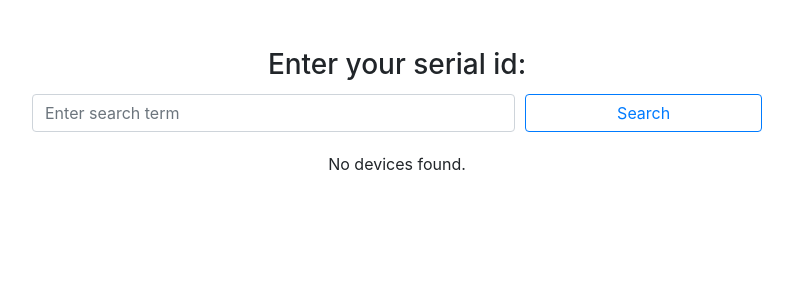
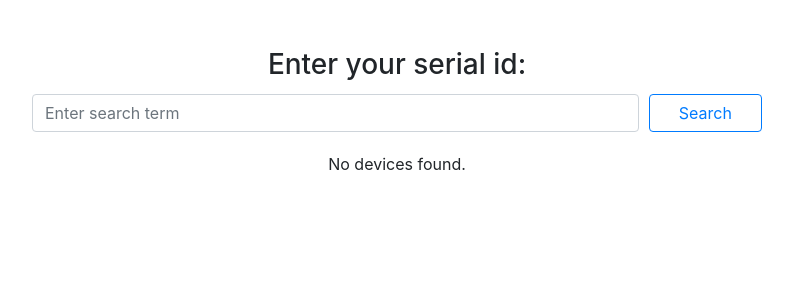
Before and after one commit to SamirAlizada/Multifactioring-Tracking, a Django app: page / in a window 1280 px wide. Shown: the part 56-356 px from the top of the page, without its empty margins (243-1036 px from the left). Run offline with Django 4.2, Linux system fonts and the light colour scheme; some libraries are stand-ins or nearby versions.

Commit message:
modified

```diff
--- a/templates/repairs/searched_device.html
+++ b/templates/repairs/searched_device.html
@@ -28,19 +28,18 @@
     </style>
 </head>
 
-{% include 'navbar.html' %}
-
 <body>
+    {% include 'navbar.html' %}
     <div class="container mt-5">
         <div class="row justify-content-center">
             <div class="col-md-8 text-center">
                 <h3>Enter your serial id:</h3>
                 <form method="GET" class="mb-3">
                     <div class="form-row align-items-center">
-                        <div class="col-sm-8 my-1">
+                        <div class="col-9 col-md-10 my-1">
                             <input type="text" name="q" class="form-control" placeholder="Enter search term">
                         </div>
-                        <div class="col-sm-4 my-1">
+                        <div class="col-3 col-md-2 my-1">
                             <button class="btn btn-outline-primary btn-block" type="submit">Search</button>
                         </div>
                     </div>
@@ -59,9 +58,9 @@
                             <p><strong>Cost:</strong> ${{ device.repair_cost }}</p>
                             <p><strong>Duration:</strong> {{ device.repair_duration }} days</p>
                             <p><strong>Delivery Date:</strong> {{ device.delivery_date|date:"d/m/Y" }}</p>
-                            <p class="mb-0"><strong>Status:</strong>
+                            <p><strong>Status:</strong>
                                 <span class="badge
-                                    {% if device.status == 'Received' %}badge-info{% elif device.status == 'In Progress' %}badge-warning{% elif device.status == 'Completed' %}badge-success{% elif device.status == 'Delivered' %}badge-secondary{% endif %}">
+                                {% if device.status == 'Received' %}badge-info{% elif device.status == 'In Progress' %}badge-warning{% elif device.status == 'Completed' %}badge-success{% elif device.status == 'Delivered' %}badge-secondary{% endif %}">
                                     {{ device.status }}
                                 </span>
                             </p>
```
